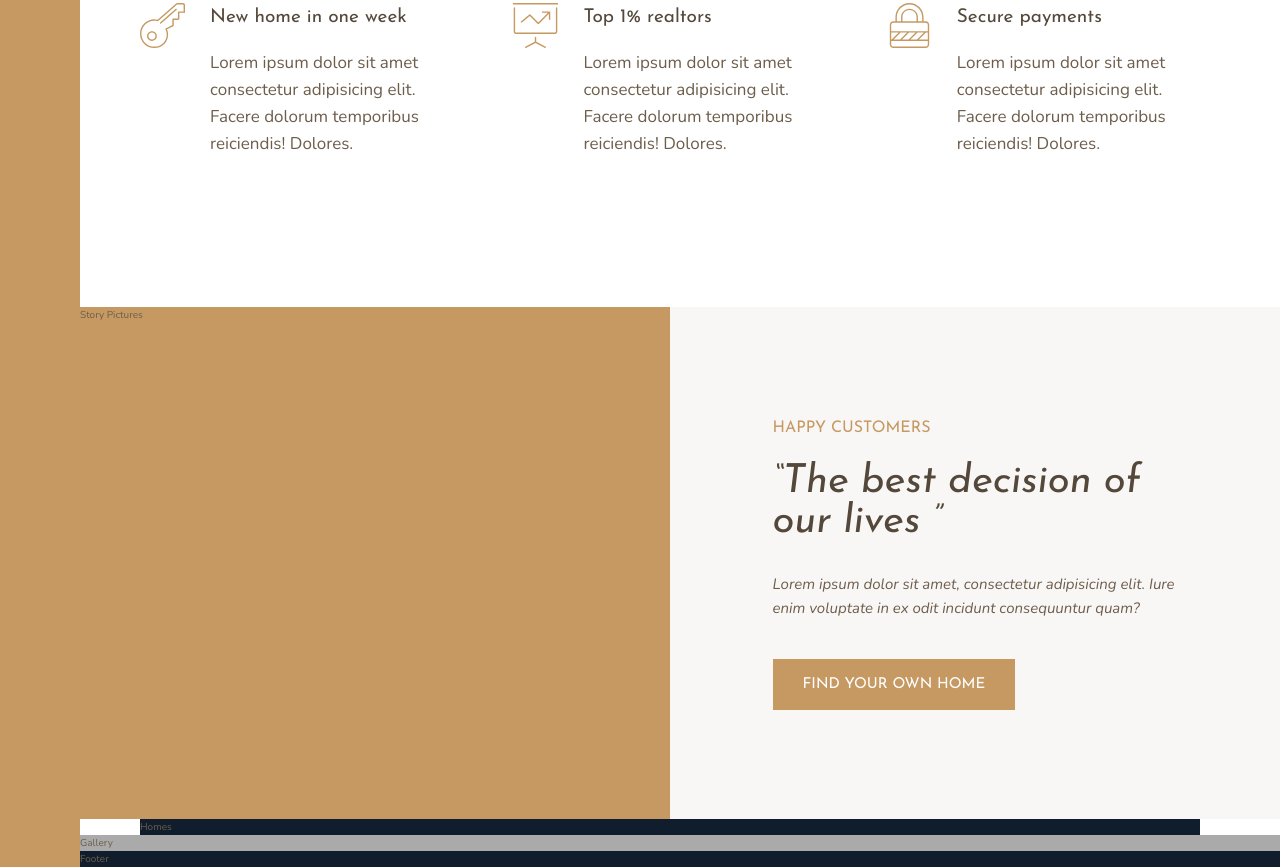
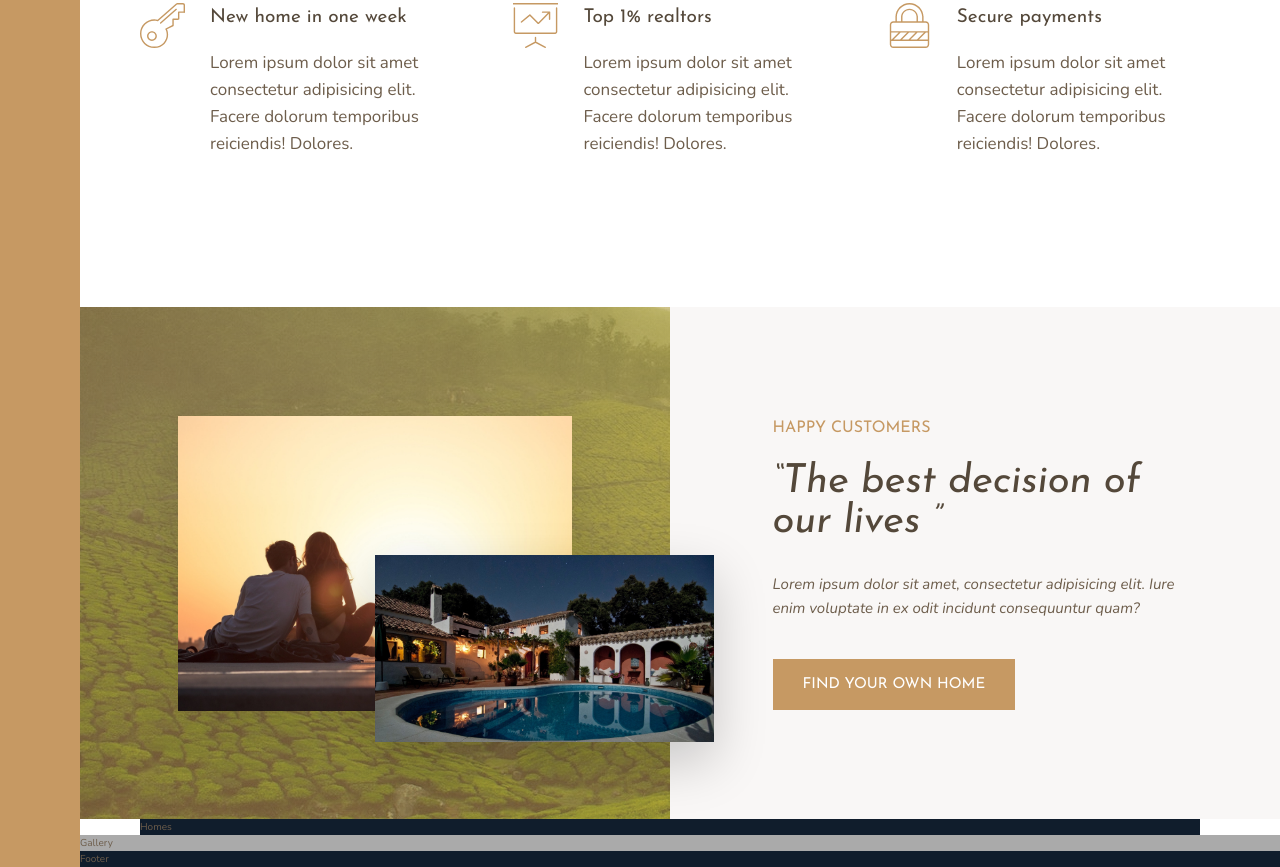
Before and after one commit to kmulqueen/Nexter-CSS-Grid-Practice, a website: page index.html in a window 1280 px wide. Shown: the part 1001-1868 px from the top of the page. Drawn offline with nearby package versions, Linux system fonts and the light colour scheme.

Commit message:
Added pictures to story section.

```diff
--- a/index.html
+++ b/index.html
@@ -87,7 +87,16 @@
         </p>
       </div>
     </section>
-    <div class="story__pictures">Story Pictures</div>
+    <!-- Story Pictures -->
+    <div class="story__pictures">
+      <img
+        src="img/story-1.jpeg"
+        alt="Couple with a new house"
+        class="story__img--1"
+      />
+      <img src="img/story-2.jpeg" alt="New house" class="story__img--2" />
+    </div>
+    <!-- Story Content -->
     <div class="story__content">
       <h3 class="heading-3 story__heading">Happy customers</h3>
       <h2 class="heading-2 heading-2--dark story__quote">
--- a/sass/_base.scss
+++ b/sass/_base.scss
@@ -29,6 +29,10 @@ html {
   font-size: 62.5%;
 }
 
+img {
+  max-width: 100%;
+}
+
 body {
   font-family: $font-primary;
   color: $color-grey-dark-2;
--- a/sass/_story.scss
+++ b/sass/_story.scss
@@ -1,7 +1,28 @@
 .story {
     &__pictures {
-        background-color: $color-primary;
+        background-image: linear-gradient(rgba($color-primary, .5), rgba($color-primary, .5)), url(../img/back.jpg);
+        background-position: left;
         grid-column: full-start / col-end 4;
+
+        display: grid;
+        grid-template-rows: repeat(6, 1fr);
+        grid-template-columns: repeat(6, 1fr);
+        align-items: center;
+    }
+
+    &__img--1 {
+        grid-row: 2 / 6;
+        grid-column: 2 / 6;
+        box-shadow: 0 2rem 5rem rgba(#000, .1);
+    }
+
+    &__img--2 {
+        max-width: 115%;
+        grid-row: 4 / 6;
+        grid-column: 4 / 7;
+        z-index: 2;
+        box-shadow: 0 2rem 5rem rgba(#000, .2);
+
     }
 
     &__content {
```
Also changed, not shown: css/style.css.
